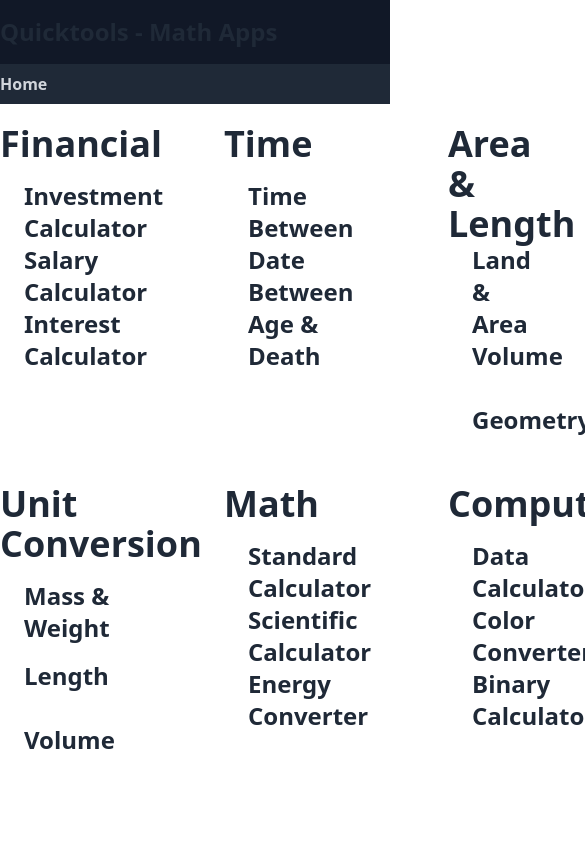
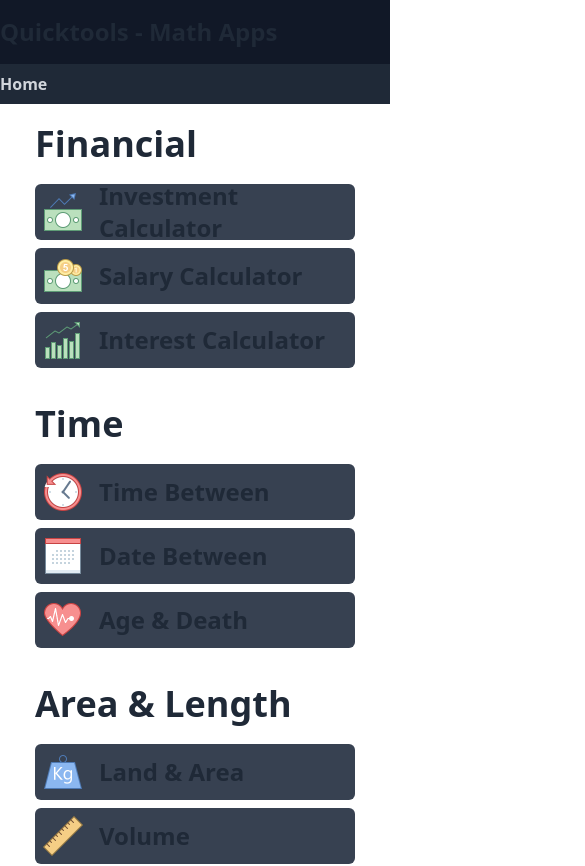
Before and after one commit to AbidAlWassie/quicktools-math-apps, a React (Vite) app: page / in a window 390 px wide. Shown: the top 866 px of the page, 585 px wide, since content can reach past the window. Before the commit the page ends 844 px from the top, so only its background shows below. Built offline with nearby package versions, Linux system fonts and the light colour scheme.

Commit message:
made ui responsive

```diff
--- a/src/components/CalculatorCard/CalculatorCard.tsx
+++ b/src/components/CalculatorCard/CalculatorCard.tsx
@@ -15,7 +15,7 @@ function handleClick(event: React.MouseEvent<HTMLAnchorElement, MouseEvent>) {
 
 const CalculatorCard = ({ "data-title": title, "data-type": type, "data-items": items }: CalculatorCardProps) => {
   return (
-    <div className="card my-2 max-w-[320px]">
+    <div className="card my-2 max-w-[320px] min-w-[320px] mx-auto">
       <h2 className="text-4xl font-bold my-3">{title}</h2>
       <ul className={`section ${type}`}>
         {items.map((item, index) => (
--- a/src/pages/Home.tsx
+++ b/src/pages/Home.tsx
@@ -39,7 +39,7 @@ export default function Home() {
   // ];
 
   return (
-    <div className="cards grid grid-cols-3 gap-x-[14rem]">
+    <div className="cards grid grid-cols-1 gap-x-[14rem] xl:grid-cols-3 lg:grid-cols-2 md:grid-cols-2  sm:grid-cols-1">
       <CalculatorCard data-title="Financial" data-type="financial" data-items={financialCalculatorData} />
       <CalculatorCard data-title="Time" data-type="time" data-items={timeCalculatorData} />
       <CalculatorCard data-title="Area & Length" data-type="AreaLength" data-items={AreaCalculatorData} />
```
